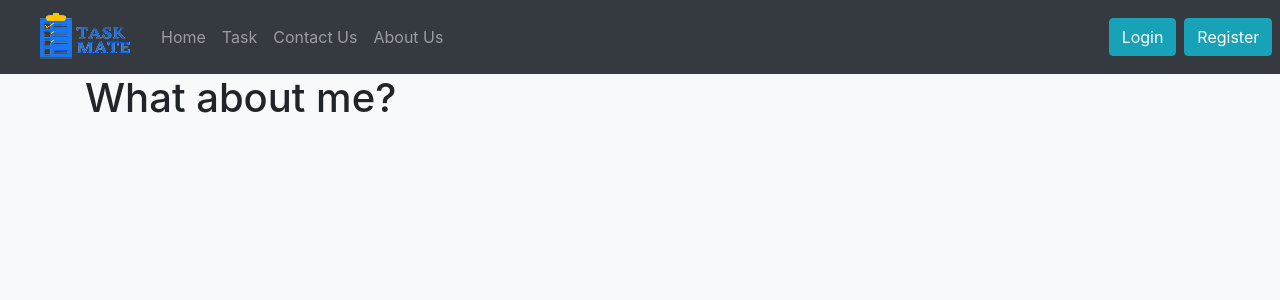
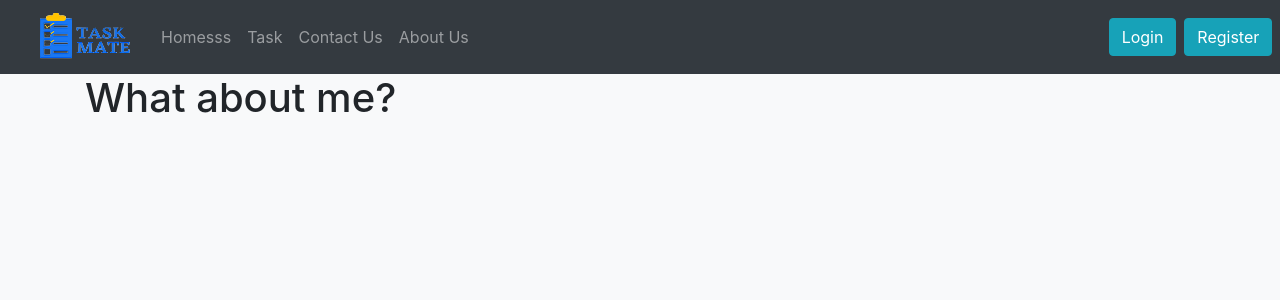
Before and after one commit to Arpita1401/Taskmate, a Django app: page /about in a window 1280 px wide. Shown: the top 300 px of the page. Run offline with Django 4.2, Linux system fonts and the light colour scheme; some libraries are stand-ins or nearby versions.

Commit message:
checking for deploying

```diff
--- a/templates/base.html
+++ b/templates/base.html
@@ -11,9 +11,6 @@
       integrity="sha384-Gn5384xqQ1aoWXA+058RXPxPg6fy4IWvTNh0E263XmFcJlSAwiGgFAW/dAiS6JXm"
       crossorigin="anonymous"
     />
-
-    <link rel="icon" href="images/favicon.ico" type="image/gif" sizes="16x16" />
-
     {% comment %}
     <link
       rel="stylesheet"
@@ -44,7 +41,7 @@
         <div class="collapse navbar-collapse" id="navbarNav">
           <ul class="navbar-nav">
             <li class="nav-item">
-              <a class="nav-link" href="{% url 'index' %}">Home</a>
+              <a class="nav-link" href="{% url 'index' %}">Homesss</a>
             </li>
             <li class="nav-item">
               <a class="nav-link" href="{% url 'todolist' %}">Task</a>
```
Also changed, not shown: 1 other file.
